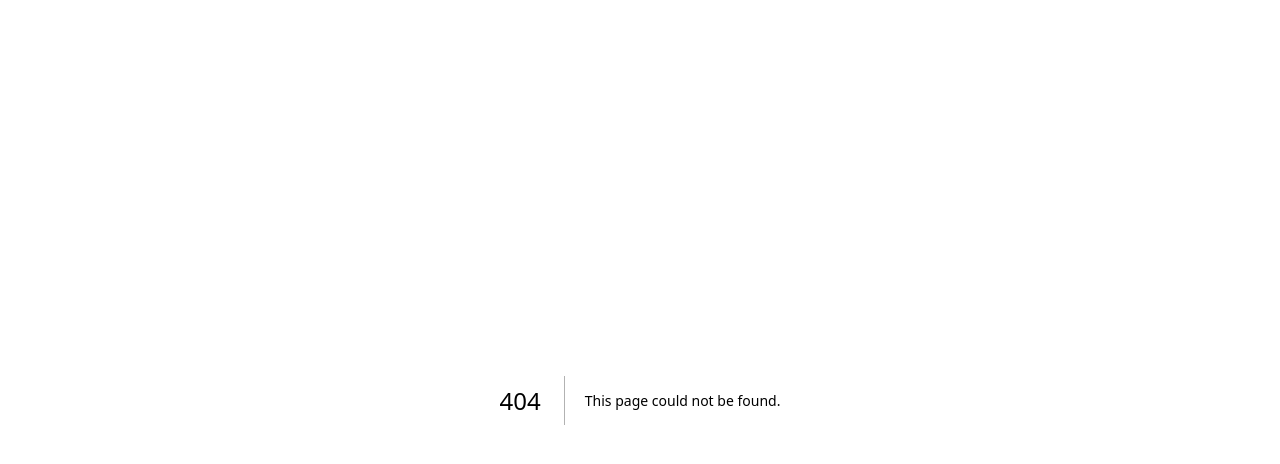
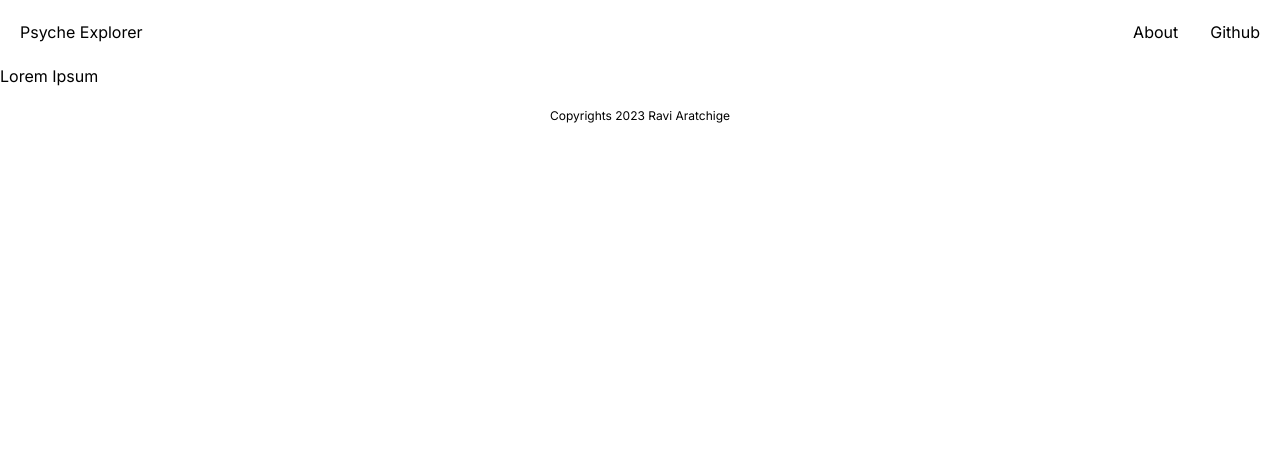
Before and after one commit to ravi-aratchige/spacefarer, a Next.js app in the folder next-app/psyche-explorer/: page /about in a window 1280 px wide. Before the commit this address had no page. Shown: the top 464 px of the page. Built offline with nearby package versions, Linux system fonts and the light colour scheme.

Commit message:
Added routing to "About" page

```diff
--- /dev/null
+++ b/next-app/psyche-explorer/src/app/about/page.tsx
@@ -0,0 +1,13 @@
+import Image from "next/image";
+import Navbar from "@/components/Navbar";
+import Footer from "@/components/Footer";
+
+export default function About() {
+    return (
+        <main>
+            <Navbar />
+            <h1>Lorem Ipsum</h1>
+            <Footer />
+        </main>
+    );
+}
--- a/next-app/psyche-explorer/src/components/Navbar.tsx
+++ b/next-app/psyche-explorer/src/components/Navbar.tsx
@@ -4,7 +4,9 @@ import Image from 'next/image'
 export default function Navbar() {
     return (
         <nav className='flex justify-between p-5'>
-            <div>Psyche Explorer</div>
+            <div>
+                <a href="#">Psyche Explorer</a>
+            </div>
             <div>
                 <a href="#" className='px-8'>About</a>
                 <a href="#">Github</a>
```
